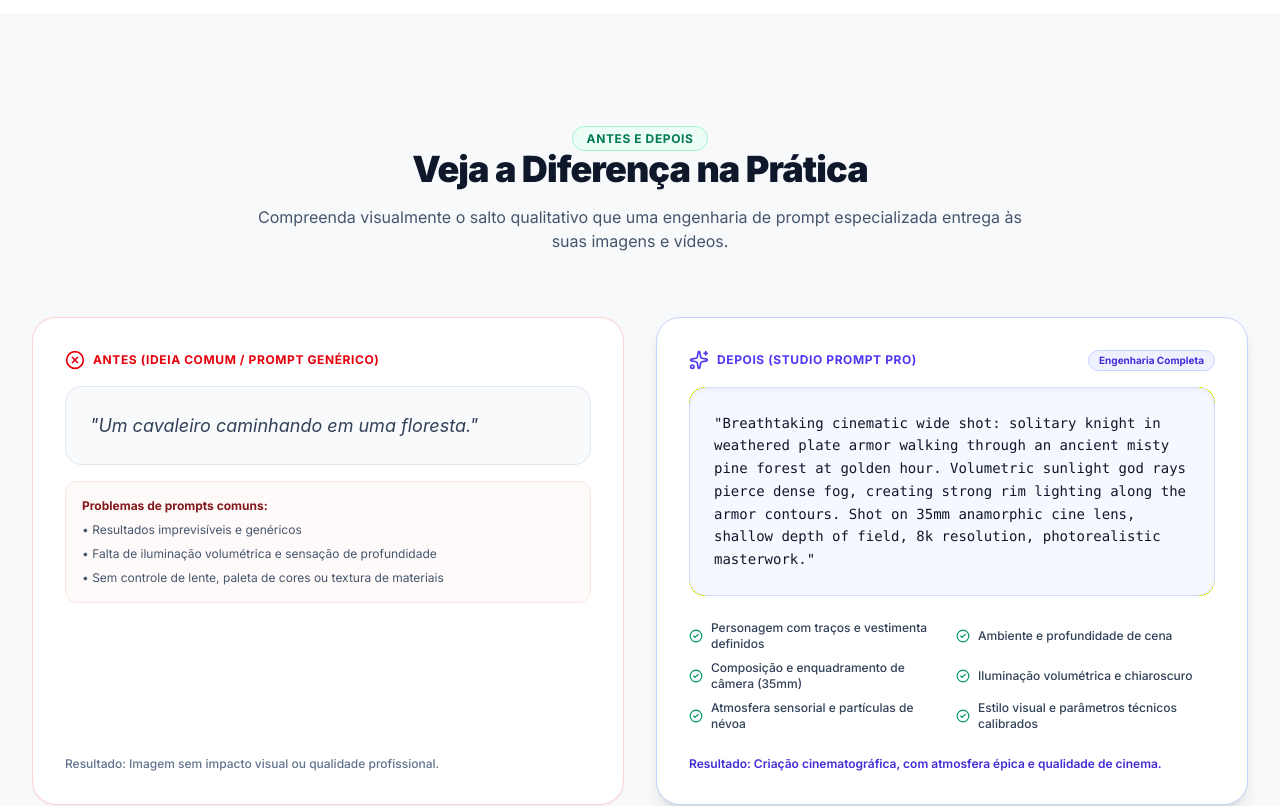
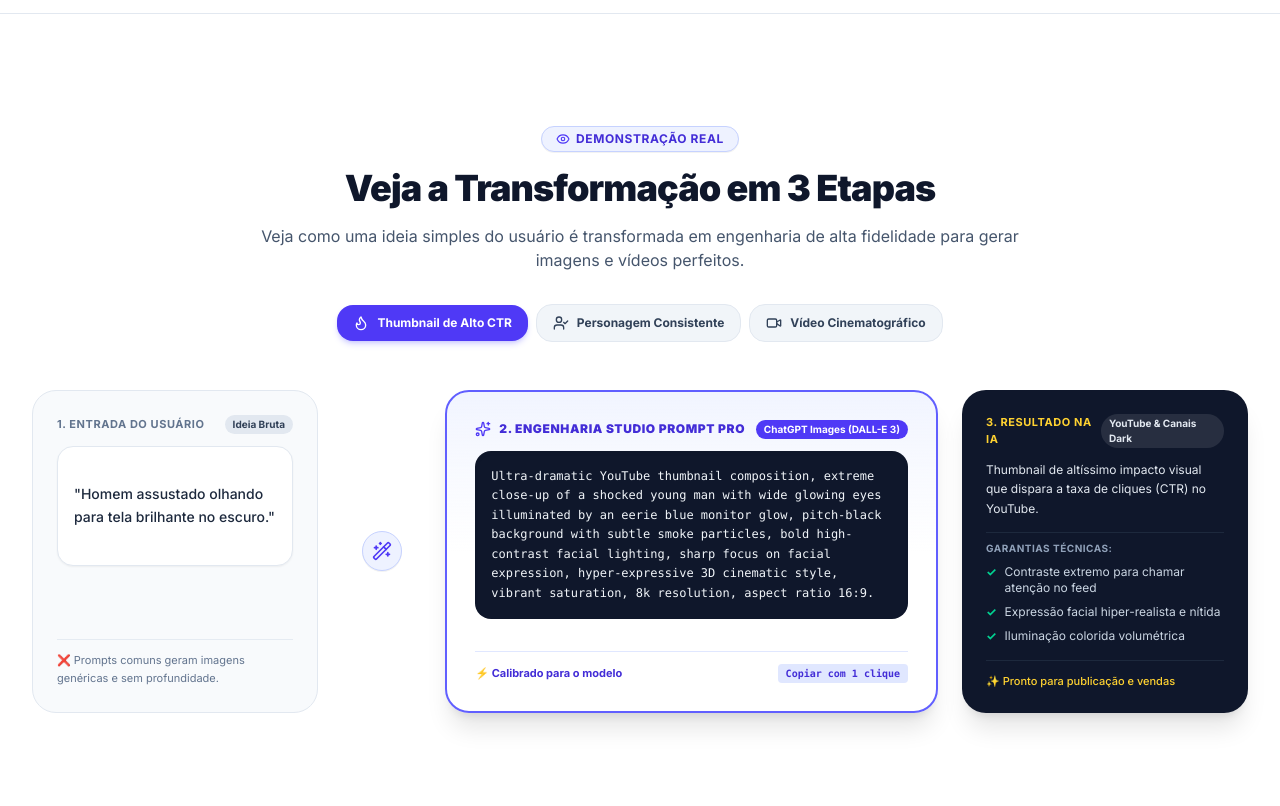
Before and after one commit to inovagratis-ctrl/nucleovip-studio-prompt, a React (Vite) app: page / in a window 1280 px wide. Shown: the part 4500-5306 px from the top of the page. Built offline with nearby package versions, Linux system fonts and the light colour scheme; no server answers.

Commit message:
feat: 3-column real demonstration (Manus.ai spec) and pricing transparency

```diff
--- a/src/components/landing/BeforeAfterSection.tsx
+++ b/src/components/landing/BeforeAfterSection.tsx
@@ -1,92 +1,202 @@
-import React from 'react';
-import { Sparkles, CheckCircle2, XCircle } from 'lucide-react';
+import React, { useState } from 'react';
+import { Sparkles, ArrowRight, Wand2, Eye, Video, UserCheck, Flame } from 'lucide-react';
+
+interface DemoCase {
+  id: string;
+  title: string;
+  icon: any;
+  badge: string;
+  model: string;
+  userIdea: string;
+  engineeredPrompt: string;
+  resultDescription: string;
+  resultHighlights: string[];
+}
+
+const DEMO_CASES: DemoCase[] = [
+  {
+    id: 'thumbnail',
+    title: 'Thumbnail de Alto CTR',
+    icon: Flame,
+    badge: 'YouTube & Canais Dark',
+    model: 'ChatGPT Images (DALL-E 3)',
+    userIdea: '"Homem assustado olhando para tela brilhante no escuro."',
+    engineeredPrompt: 'Ultra-dramatic YouTube thumbnail composition, extreme close-up of a shocked young man with wide glowing eyes illuminated by an eerie blue monitor glow, pitch-black background with subtle smoke particles, bold high-contrast facial lighting, sharp focus on facial expression, hyper-expressive 3D cinematic style, vibrant saturation, 8k resolution, aspect ratio 16:9.',
+    resultDescription: 'Thumbnail de altíssimo impacto visual que dispara a taxa de cliques (CTR) no YouTube.',
+    resultHighlights: [
+      'Contraste extremo para chamar atenção no feed',
+      'Expressão facial hiper-realista e nítida',
+      'Iluminação colorida volumétrica',
+    ],
+  },
+  {
+    id: 'character',
+    title: 'Personagem Consistente',
+    icon: UserCheck,
+    badge: 'Consistência & Storytelling',
+    model: 'Nano Banana (Flux / Midjourney)',
+    userIdea: '"Guerreiro nórdico de barba ruiva com cicatriz no olho."',
+    engineeredPrompt: 'Masterpiece character portrait: grizzled Nordic warrior, 38 years old, braided thick ginger beard, deep scar across left eye, pierced leather armor with bronze wolf pauldrons, intense gaze. Volumetric northern twilight lighting, soft rim light highlighting hair strands, shallow depth of field, 85mm portrait lens, photorealistic skin pores and textures, Unreal Engine 5 render, 8k.',
+    resultDescription: 'Personagem com traços faciais e detalhes anatômicos perfeitamente estruturados para reutilização em várias cenas.',
+    resultHighlights: [
+      'Características faciais fixadas para continuidade',
+      'Textura de pele e tecidos em nível 8K',
+      'Iluminação de retrato cinematográfico 85mm',
+    ],
+  },
+  {
+    id: 'video',
+    title: 'Vídeo Cinematográfico',
+    icon: Video,
+    badge: 'Veo / Kling / Seedance',
+    model: 'Google Veo & Kling AI',
+    userIdea: '"Drone sobrevoando cidade cyberpunk na chuva."',
+    engineeredPrompt: 'Cinematic continuous drone flyover shot: gliding smoothly between towering futuristic skyscrapers in a rain-drenched cyberpunk metropolis at night. Giant neon holographic advertisements cast vivid reflections on wet asphalt below. Fast camera descent, dynamic motion blur, atmospheric fog, photorealistic octane render, 60fps fluid motion.',
+    resultDescription: 'Prompt com dinâmica de movimento, direção de câmera e taxa de quadros calibrada para IA de vídeo.',
+    resultHighlights: [
+      'Instruções de física e movimento de câmera',
+      'Reflexos de luz na chuva com motion blur',
+      'Taxa de fluidez calibrada para geradores de vídeo',
+    ],
+  },
+];
 
 export const BeforeAfterSection: React.FC = () => {
-  const elements = [
-    'Personagem com traços e vestimenta definidos',
-    'Ambiente e profundidade de cena',
-    'Composição e enquadramento de câmera (35mm)',
-    'Iluminação volumétrica e chiaroscuro',
-    'Atmosfera sensorial e partículas de névoa',
-    'Estilo visual e parâmetros técnicos calibrados'
-  ];
+  const [activeTab, setActiveTab] = useState<string>('thumbnail');
+  const activeCase = DEMO_CASES.find((c) => c.id === activeTab) || DEMO_CASES[0];
 
   return (
-    <section className="py-20 sm:py-28 relative bg-slate-50/50">
+    <section className="py-20 sm:py-28 relative bg-white border-t border-slate-200">
       <div className="max-w-7xl mx-auto px-4 sm:px-6 lg:px-8">
         {/* Header */}
-        <div className="text-center space-y-4 max-w-3xl mx-auto mb-16">
-          <span className="text-xs font-bold uppercase tracking-wider text-emerald-700 bg-emerald-50 px-3.5 py-1 rounded-full border border-emerald-200">
-            Antes e Depois
+        <div className="text-center space-y-4 max-w-3xl mx-auto mb-12">
+          <span className="text-xs font-bold uppercase tracking-wider text-indigo-700 bg-indigo-50 px-3.5 py-1 rounded-full border border-indigo-200 inline-flex items-center gap-1.5 shadow-2xs">
+            <Eye className="w-3.5 h-3.5 text-indigo-600" />
+            Demonstração Real
           </span>
+
           <h2 className="text-3xl sm:text-4xl font-black text-slate-900 tracking-tight">
-            Veja a Diferença na Prática
+            Veja a Transformação em 3 Etapas
           </h2>
+
           <p className="text-slate-600 text-sm sm:text-base">
-            Compreenda visualmente o salto qualitativo que uma engenharia de prompt especializada entrega às suas imagens e vídeos.
+            Veja como uma ideia simples do usuário é transformada em engenharia de alta fidelidade para gerar imagens e vídeos perfeitos.
           </p>
+
+          {/* Tab selector */}
+          <div className="pt-4 flex items-center justify-center gap-2 flex-wrap">
+            {DEMO_CASES.map((c) => {
+              const Icon = c.icon;
+              const isSelected = activeTab === c.id;
+
+              return (
+                <button
+                  key={c.id}
+                  type="button"
+                  onClick={() => setActiveTab(c.id)}
+                  className={`flex items-center gap-2 px-4 py-2.5 rounded-2xl text-xs font-bold transition cursor-pointer ${
+                    isSelected
+                      ? 'bg-indigo-600 text-white shadow-md shadow-indigo-500/25'
+                      : 'bg-slate-100 text-slate-700 hover:bg-slate-200 border border-slate-200'
+                  }`}
+                >
+                  <Icon className="w-4 h-4" />
+                  <span>{c.title}</span>
+                </button>
+              );
+            })}
+          </div>
         </div>
 
-        {/* Before vs After Grid */}
-        <div className="grid grid-cols-1 lg:grid-cols-2 gap-8 items-stretch">
-          {/* ANTES */}
-          <div className="bg-white p-8 rounded-3xl border border-red-200/80 shadow-xs flex flex-col justify-between space-y-6 relative overflow-hidden">
-            <div className="space-y-4">
-              <div className="flex items-center gap-2 text-red-600">
-                <XCircle className="w-5 h-5 shrink-0" />
-                <span className="text-xs font-bold uppercase tracking-wider">
-                  Antes (Ideia Comum / Prompt Genérico)
+        {/* 3-Column Demonstration Table (Manus.ai Spec) */}
+        <div className="grid grid-cols-1 lg:grid-cols-12 gap-6 items-stretch">
+          {/* Column 1: Entrada (Ideia Simples) */}
+          <div className="lg:col-span-3 bg-slate-50 p-6 rounded-3xl border border-slate-200 flex flex-col justify-between space-y-4">
+            <div className="space-y-3">
+              <div className="flex items-center justify-between">
+                <span className="text-[11px] font-bold uppercase tracking-wider text-slate-500">
+                  1. Entrada do Usuário
+                </span>
+                <span className="text-[10px] bg-slate-200 text-slate-700 font-bold px-2 py-0.5 rounded-full">
+                  Ideia Bruta
                 </span>
               </div>
 
-              <div className="p-6 rounded-2xl bg-slate-50 border border-slate-200 text-slate-700 font-sans text-base sm:text-lg italic leading-relaxed">
-                "Um cavaleiro caminhando em uma floresta."
-              </div>
-
-              <div className="p-4 rounded-xl bg-red-50/40 border border-red-100 space-y-2 text-xs text-slate-600">
-                <p className="font-bold text-red-900">Problemas de prompts comuns:</p>
-                <p>• Resultados imprevisíveis e genéricos</p>
-                <p>• Falta de iluminação volumétrica e sensação de profundidade</p>
-                <p>• Sem controle de lente, paleta de cores ou textura de materiais</p>
+              <div className="p-4 rounded-2xl bg-white border border-slate-200 text-slate-800 font-medium text-sm leading-relaxed shadow-xs min-h-[120px] flex items-center">
+                {activeCase.userIdea}
               </div>
             </div>
 
-            <span className="text-xs font-medium text-slate-500">Resultado: Imagem sem impacto visual ou qualidade profissional.</span>
+            <div className="text-[11px] text-slate-500 leading-relaxed border-t border-slate-200/80 pt-3">
+              ❌ Prompts comuns geram imagens genéricas e sem profundidade.
+            </div>
           </div>
 
-          {/* DEPOIS */}
-          <div className="bg-white p-8 rounded-3xl border border-indigo-200 shadow-lg flex flex-col justify-between space-y-6 relative">
-            <div className="space-y-4">
+          {/* Arrow Separator on Desktop */}
+          <div className="hidden lg:flex lg:col-span-1 items-center justify-center">
+            <div className="w-10 h-10 rounded-full bg-indigo-50 border border-indigo-200 flex items-center justify-center text-indigo-600 shadow-2xs">
+              <Wand2 className="w-5 h-5" />
+            </div>
+          </div>
+
+          {/* Column 2: Engenharia (Prompt Adaptado) */}
+          <div className="lg:col-span-5 bg-gradient-to-b from-indigo-50/80 via-white to-white p-6 sm:p-7 rounded-3xl border-2 border-indigo-500 shadow-xl flex flex-col justify-between space-y-4 relative">
+            <div className="space-y-3">
               <div className="flex items-center justify-between">
-                <div className="flex items-center gap-2 text-indigo-600">
-                  <Sparkles className="w-5 h-5 shrink-0" />
-                  <span className="text-xs font-bold uppercase tracking-wider">
-                    Depois (Studio Prompt Pro)
+                <div className="flex items-center gap-2">
+                  <Sparkles className="w-4 h-4 text-indigo-600" />
+                  <span className="text-xs font-black uppercase tracking-wider text-indigo-700">
+                    2. Engenharia Studio Prompt Pro
                   </span>
                 </div>
-                <span className="text-[10px] font-bold px-2.5 py-0.5 rounded-full bg-indigo-50 text-indigo-700 border border-indigo-200">
-                  Engenharia Completa
+                <span className="text-[10px] bg-indigo-600 text-white font-bold px-2 py-0.5 rounded-full">
+                  {activeCase.model}
                 </span>
               </div>
 
-              <div className="p-6 rounded-2xl bg-indigo-50/50 border border-indigo-200/70 text-slate-900 font-mono text-xs sm:text-sm leading-relaxed shadow-inner">
-                "Breathtaking cinematic wide shot: solitary knight in weathered plate armor walking through an ancient misty pine forest at golden hour. Volumetric sunlight god rays pierce dense fog, creating strong rim lighting along the armor contours. Shot on 35mm anamorphic cine lens, shallow depth of field, 8k resolution, photorealistic masterwork."
+              <div className="p-4 rounded-2xl bg-slate-900 text-slate-100 font-mono text-xs leading-relaxed shadow-inner select-all min-h-[140px]">
+                {activeCase.engineeredPrompt}
+              </div>
+            </div>
+
+            <div className="text-[11px] font-bold text-indigo-700 border-t border-indigo-100 pt-3 flex items-center justify-between">
+              <span>⚡ Calibrado para o modelo</span>
+              <span className="text-[10px] bg-indigo-100 px-2 py-0.5 rounded font-mono">Copiar com 1 clique</span>
+            </div>
+          </div>
+
+          {/* Column 3: Resultado (O que o cliente recebe) */}
+          <div className="lg:col-span-3 bg-slate-900 text-white p-6 rounded-3xl shadow-xl flex flex-col justify-between space-y-4">
+            <div className="space-y-3">
+              <div className="flex items-center justify-between">
+                <span className="text-[11px] font-bold uppercase tracking-wider text-amber-300">
+                  3. Resultado na IA
+                </span>
+                <span className="text-[10px] bg-white/10 text-slate-200 font-bold px-2 py-0.5 rounded-full">
+                  {activeCase.badge}
+                </span>
               </div>
 
-              {/* Elements Breakdown */}
-              <div className="grid grid-cols-1 sm:grid-cols-2 gap-2 pt-2">
-                {elements.map((el, i) => (
-                  <div key={i} className="flex items-center gap-2 text-xs text-slate-700 font-medium">
-                    <CheckCircle2 className="w-3.5 h-3.5 text-emerald-600 shrink-0" />
-                    <span>{el}</span>
+              <p className="text-xs text-slate-200 leading-relaxed min-h-[60px]">
+                {activeCase.resultDescription}
+              </p>
+
+              <div className="space-y-2 pt-2 border-t border-slate-800">
+                <span className="text-[10px] font-bold uppercase tracking-wider text-slate-400 block">
+                  Garantias Técnicas:
+                </span>
+                {activeCase.resultHighlights.map((hl, idx) => (
+                  <div key={idx} className="flex items-start gap-2 text-xs text-slate-300">
+                    <span className="text-emerald-400 font-bold">✓</span>
+                    <span>{hl}</span>
                   </div>
                 ))}
               </div>
             </div>
 
-            <span className="text-xs text-indigo-700 font-semibold">
-              Resultado: Criação cinematográfica, com atmosfera épica e qualidade de cinema.
-            </span>
+            <div className="text-[11px] text-amber-300 font-medium border-t border-slate-800 pt-3">
+              ✨ Pronto para publicação e vendas
+            </div>
           </div>
         </div>
       </div>
--- a/src/components/landing/PricingSection.tsx
+++ b/src/components/landing/PricingSection.tsx
@@ -154,7 +154,7 @@ export const PricingSection: React.FC<PricingSectionProps> = ({ onNavigateToSign
                     {isTrial ? (
                       <>
                         <Zap className="w-4 h-4 text-white fill-white" />
-                        <span>Experimentar por R$ 2,99</span>
+                        <span>Começar teste por R$ 2,99</span>
                       </>
                     ) : isPro ? (
                       <>
@@ -174,6 +174,16 @@ export const PricingSection: React.FC<PricingSectionProps> = ({ onNavigateToSign
           })}
         </div>
 
+        {/* Transparency Box (Manus.ai Spec) */}
+        <div className="mt-12 max-w-3xl mx-auto p-6 rounded-3xl bg-slate-50 border border-slate-200 text-center space-y-2">
+          <h4 className="text-xs font-bold uppercase tracking-wider text-slate-700">
+            Transparência & Condições do Teste de 7 Dias:
+          </h4>
+          <p className="text-xs text-slate-600 leading-relaxed">
+            Experimente o Studio Prompt Pro por apenas <strong>R$ 2,99</strong> e crie prompts adaptados para imagens, personagens, cenas e vídeos. Após os 7 dias, a assinatura será renovada automaticamente pelo plano escolhido no valor de <strong>R$ 14,99/mês</strong> (PRO) ou <strong>R$ 29,99/mês</strong> (Studio Master). Você pode cancelar a qualquer momento antes da renovação na sua área de conta com apenas 1 clique.
+          </p>
+        </div>
+
         {/* Security and Guarantees */}
         <div className="mt-16 text-center flex items-center justify-center gap-6 text-xs text-slate-500 font-medium flex-wrap">
           <span className="flex items-center gap-1.5">
```
